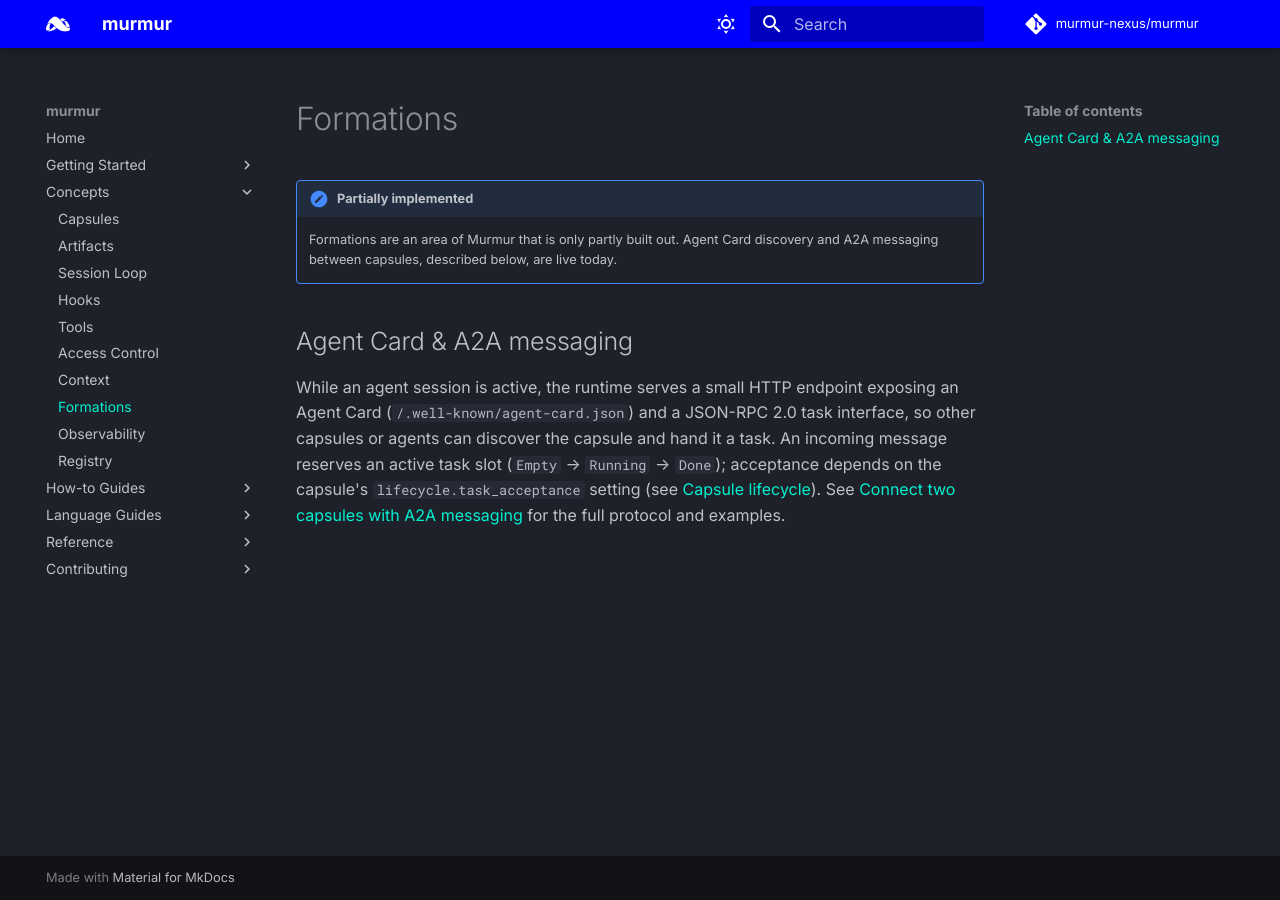
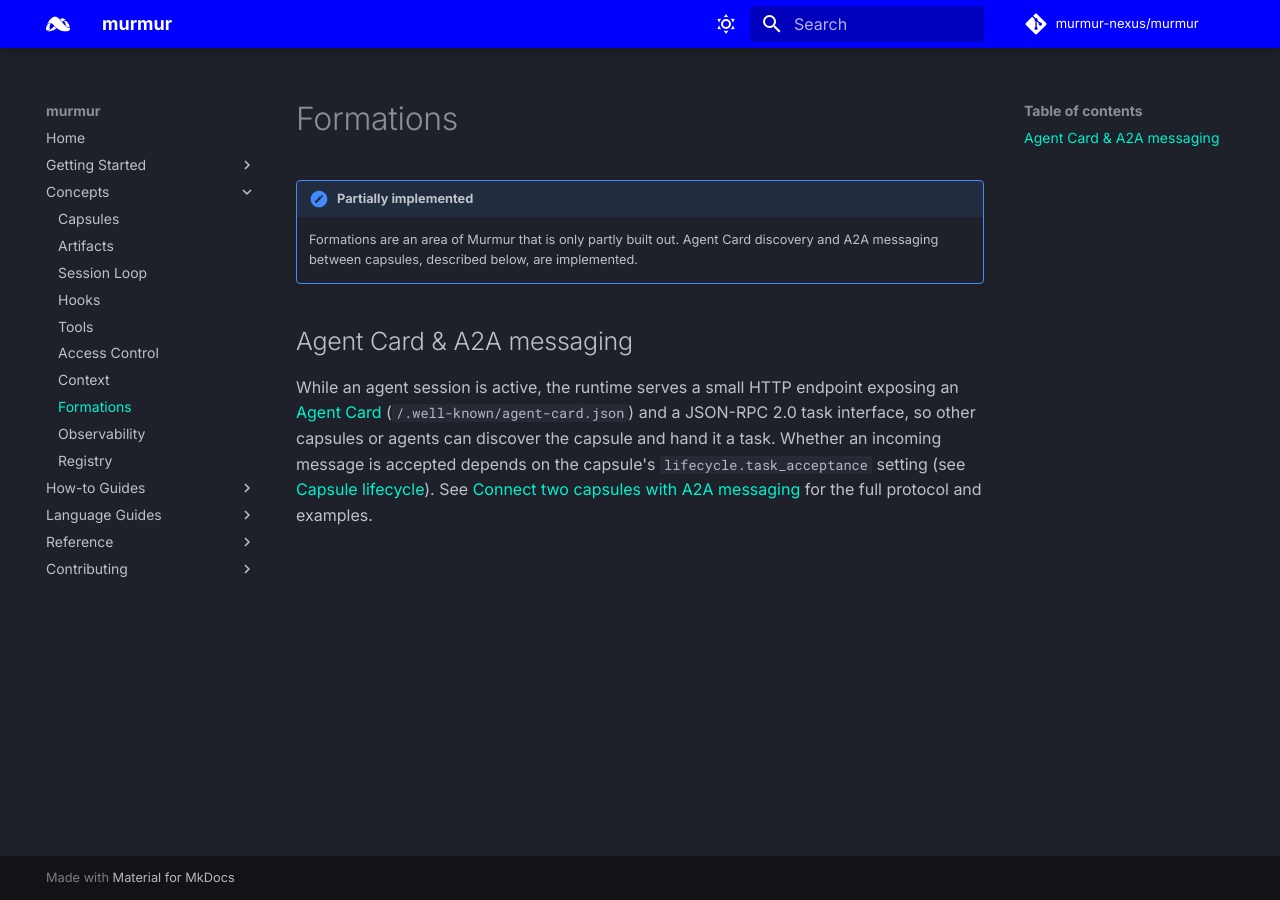
Before and after one commit to murmur-nexus/murmur, an MkDocs documentation site: the page built from docs/content/concepts/formations.md, in a window 1280 px wide. Built offline with MkDocs 1.6.1 and Material for MkDocs 9.7.7, drawn with Linux system fonts in a browser that asks for light colours; comment, search, counter and statistics services are not loaded.

```diff
--- a/docs/content/concepts/formations.md
+++ b/docs/content/concepts/formations.md
@@ -3,14 +3,13 @@
 !!! note "Partially implemented"
 
     Formations are an area of Murmur that is only partly built out. Agent Card discovery and
-    A2A messaging between capsules, described below, are live today.
+    A2A messaging between capsules, described below, are implemented.
 
 ## Agent Card & A2A messaging
 
-While an agent session is active, the runtime serves a small HTTP endpoint exposing an Agent
-Card (`/.well-known/agent-card.json`) and a JSON-RPC 2.0 task interface, so other capsules or
-agents can discover the capsule and hand it a task. An incoming message reserves an active
-task slot (`Empty` → `Running` → `Done`); acceptance depends on the capsule's
-`lifecycle.task_acceptance` setting (see [Capsule
-lifecycle](session-loop.md#capsule-lifecycle)). See [Connect two capsules with A2A
+While an agent session is active, the runtime serves a small HTTP endpoint exposing an
+[Agent Card](../reference/agent-card.md) (`/.well-known/agent-card.json`) and a JSON-RPC 2.0 task
+interface, so other capsules or agents can discover the capsule and hand it a task. Whether an
+incoming message is accepted depends on the capsule's `lifecycle.task_acceptance` setting (see
+[Capsule lifecycle](session-loop.md#capsule-lifecycle)). See [Connect two capsules with A2A
 messaging](../how-to/capsules-a2a-messaging.md) for the full protocol and examples.
```
Also changed, not shown: docs/content/how-to/deploy-capsule-cloud.md (+2 -0 lines), docs/content/how-to/different-ways-to-run-murmur.md (+1 -1 lines), docs/content/reference/agent-card.md (+6 -6 lines), 1 other file.
